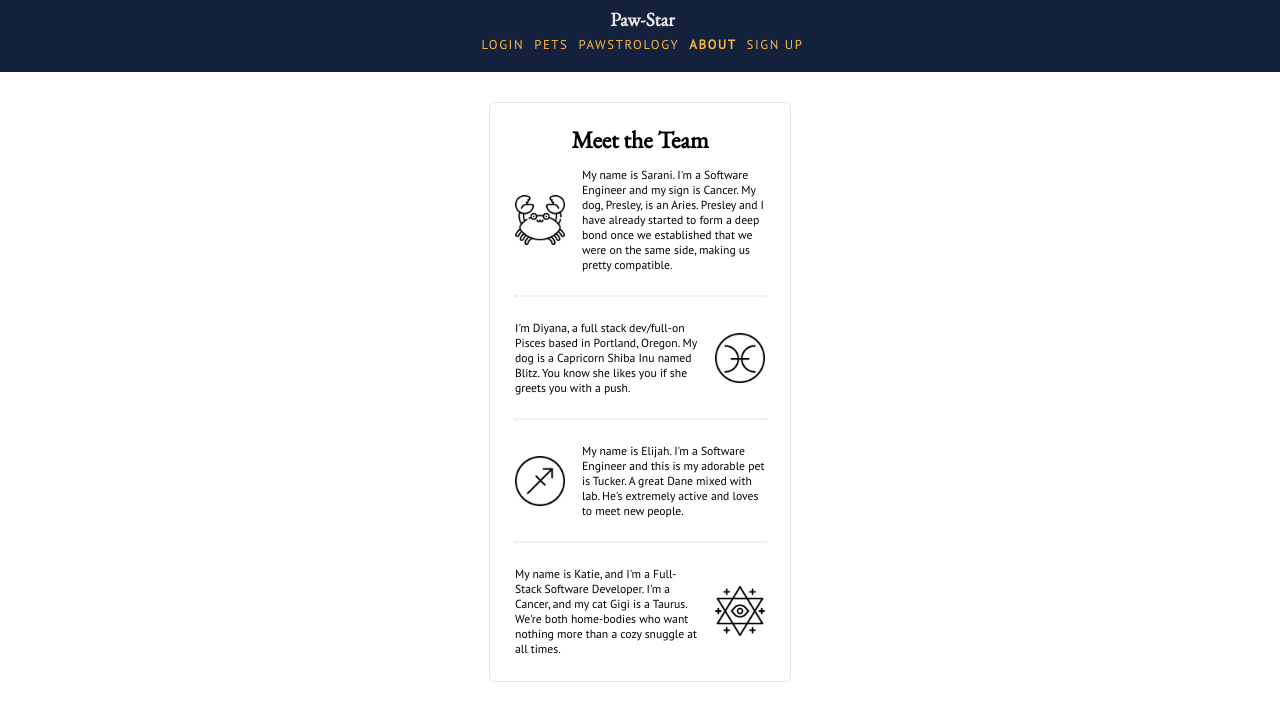
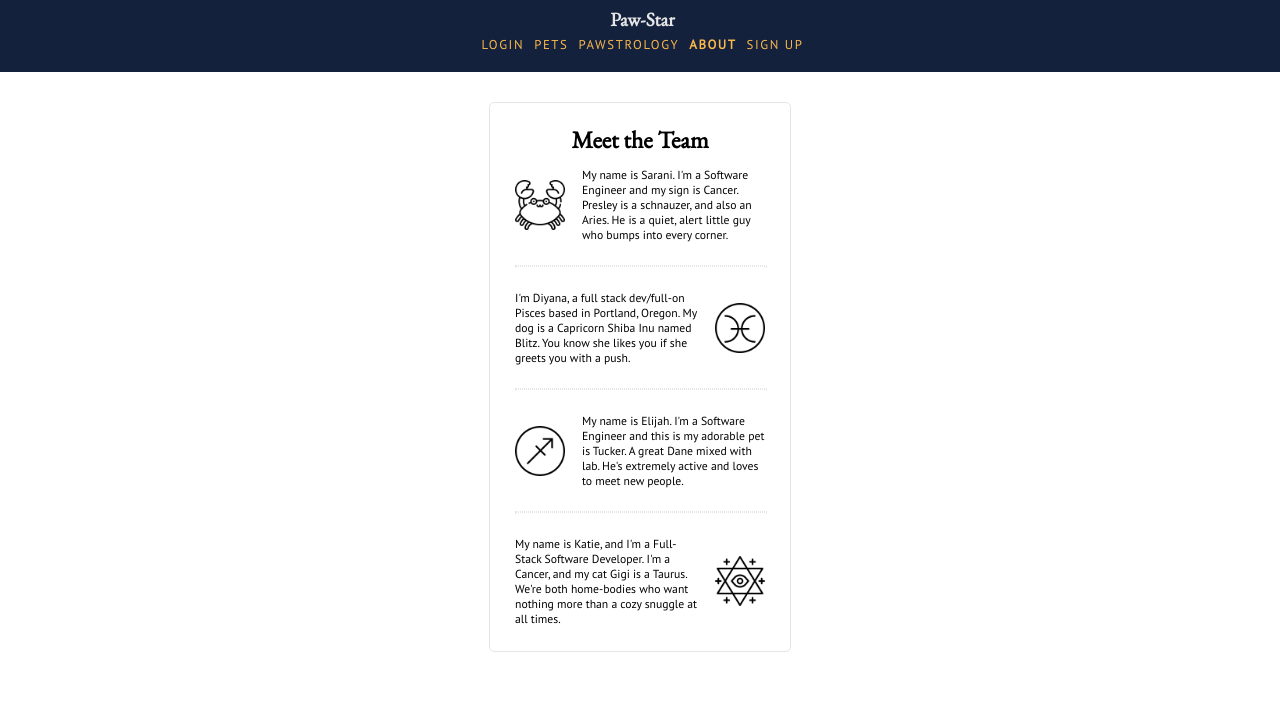
Before and after one commit to EmilyDSarani/paw-star-fe, a React (Create React App) app: page /aboutus in a window 1280 px wide. Shown: the top 718 px of the page. Built offline with nearby package versions, Linux system fonts and the light colour scheme.

Commit message:
About Me update

```diff
--- a/src/components/AboutUs.js
+++ b/src/components/AboutUs.js
@@ -8,7 +8,7 @@ export default class AboutUs extends Component {
         <div className="team-member">
 
           <img src='../Icons/ZodiacRep2/cancer.png' alt="Chibi Cancer Horoscope Sign."/>
-          <p>My name is Sarani. I'm a Software Engineer and my sign is Cancer. My dog, Presley, is an Aries. Presley and I have already started to form a deep bond once we established that we were on the same side, making us pretty compatible.
+          <p>My name is Sarani. I'm a Software Engineer and my sign is Cancer. Presley is a schnauzer, and also an Aries. He is a quiet, alert little guy who bumps into every corner.
           </p>
         </div>
         <hr></hr>
```
